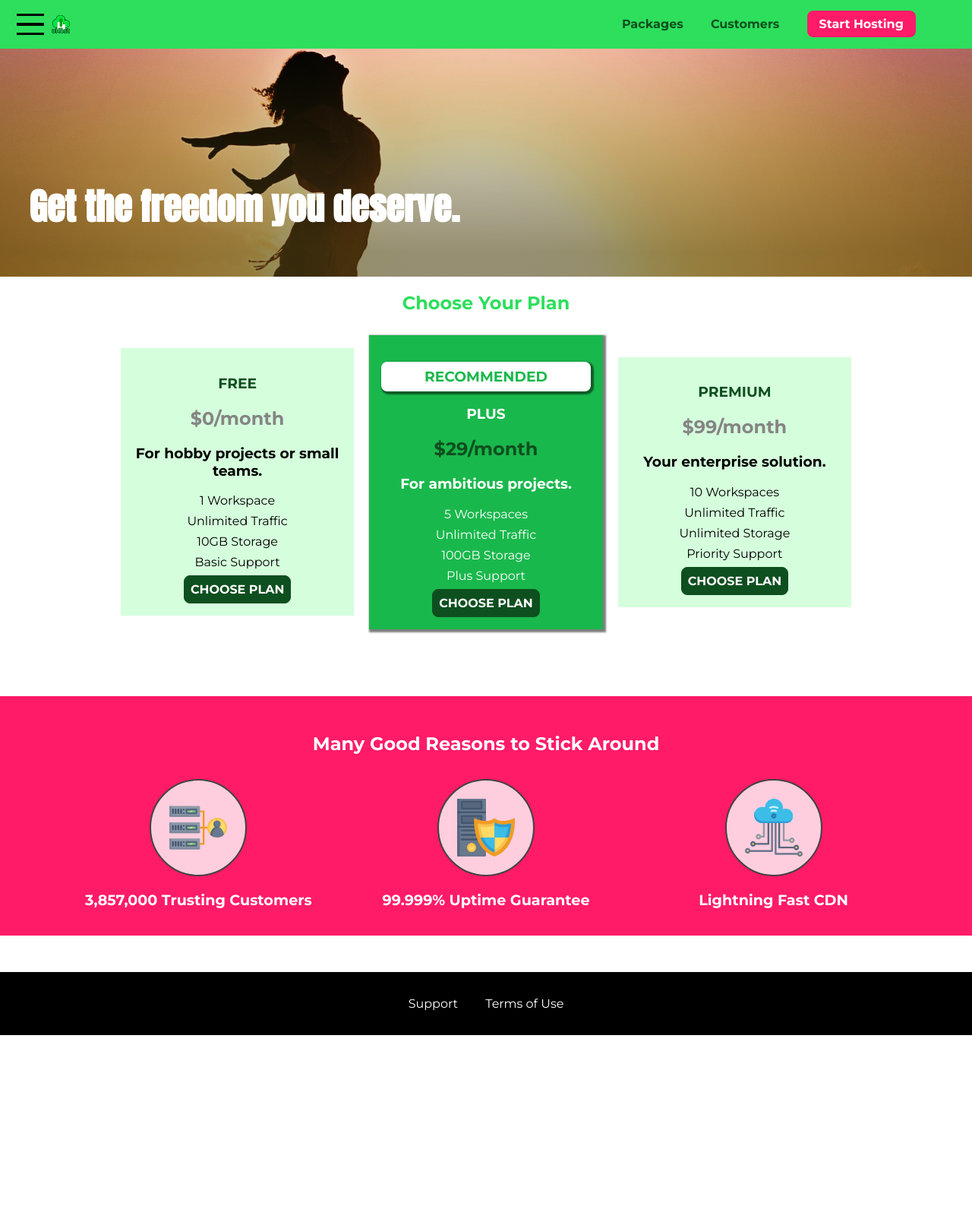
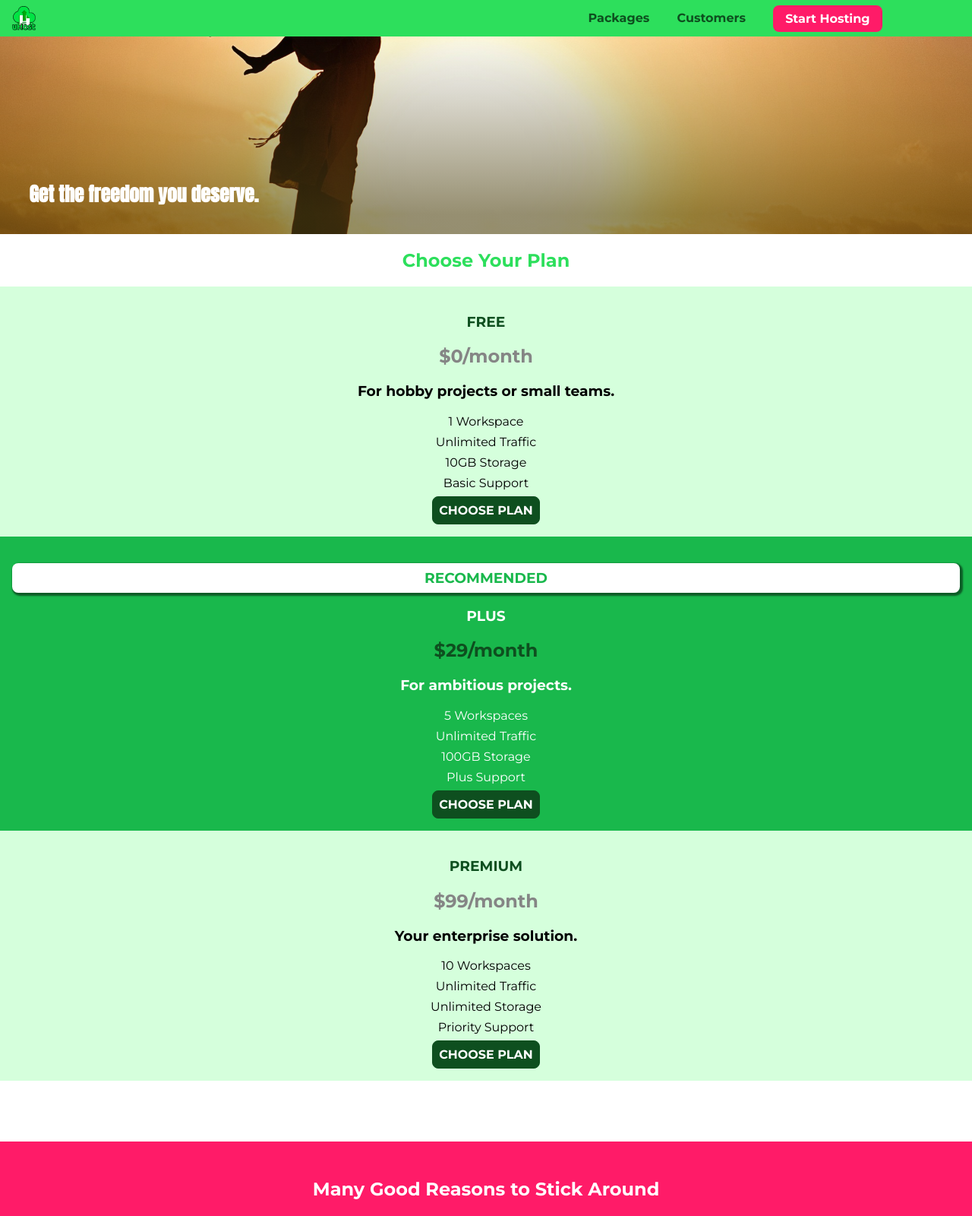
Before and after one commit to MirzaSB/css, a plain HTML site: page section10/index.html in a window 1280 px wide. Shown: the top 1600 px of the page at 76% size. Before the commit the page ends 1362 px from the top, so only its background shows below. Drawn offline with Linux system fonts and the light colour scheme.

Commit message:
Assignment 5

```diff
--- a/section10/main.css
+++ b/section10/main.css
@@ -1,6 +1,6 @@
 #product-overview {
   background: linear-gradient(to top, rgba(80, 68, 18, 0.6) 10%, transparent),
-    url("images/freedom.jpg") left 10% bottom 70%/cover no-repeat border-box,
+    url("images/freedom.jpg") center/cover no-repeat border-box,
     #ff1b68;
   /* background-image: url("freedom.jpg");
     background-size: cover;
@@ -26,7 +26,7 @@
   font-size: 1.6rem;
 }
 
-@media (min-width: 40rem) {
+@media (min-width: 40rem) and (min-height: 60rem) {
 
   #product-overview {
     height: 40vh;
@@ -43,26 +43,19 @@
   text-align: center;
 }
 
-.plan__list {
-  width: 80%;
-  margin: auto;
-  text-align: center;
-}
-
 .plan {
   background: #d5ffdc;
   text-align: center;
   padding: 1rem;
-  margin: 0.5rem;
-  display: inline-block;
-  width: 30%;
-  vertical-align: middle;
+  margin: 0.5rem, 0;
+  /* display: inline-block; */
+  width: 100%;
+  /* vertical-align: middle; */
 }
 
 .plan--highlighted {
   background: #19b84c;
   color: white;
-  box-shadow: 2px 2px 2px 2px rgba(0, 0, 0, 0.5);
 }
 
 .plan__annotation {
@@ -99,6 +92,26 @@
   margin: 0.5rem 0;
 }
 
+@media(min-width: 200rem)  {
+
+  .plan__list {
+    width: 100%;
+    text-align: center;
+  }
+
+  .plan {
+    display: inline-block;
+    width: 30%;
+    vertical-align: middle;
+    min-width: 13rem;
+    max-width: 25rem;
+  }
+
+  .plan--highlighted {
+    box-shadow: 2px 2px 2px 2px rgba(0, 0, 0, 0.5);
+  }
+}
+
 #key-features {
   background: #ff1b68;
   margin-top: 5rem;
@@ -110,18 +123,11 @@
   margin: 2rem;
 }
 
-.key-feature__list {
-  list-style: none;
-  margin: 0;
-  padding: 0;
-  text-align: center;
-}
-
-.key-feature {
+/* .key-feature {
   display: inline-block;
-  width: 30%;
+  width: 100%;
   vertical-align: top;
-}
+} */
 
 .key-feature__image {
   background: #ffcede;
@@ -138,6 +144,17 @@
   font-weight: bold;
   color: white;
   font-size: 1.2rem;
+}
+
+@media(min-width: 40rem) {
+
+  .key-feature {
+    display: inline-block;
+    width: 30%;
+    max-width: 25rem;
+    vertical-align: top;
+  }
+
 }
 
 /* h1 {
--- a/section10/shared.css
+++ b/section10/shared.css
@@ -60,7 +60,7 @@ body {
   text-decoration: none;
   font-weight: bold;
   font-size: 1.5rem;
-  height: 1.5rem;
+  height: 2.0rem;
   /* width: 20px; */
   display: inline-block;
   vertical-align: middle;
@@ -85,8 +85,7 @@ body {
 }
 
 .main-nav__item {
-  display: inline-block;
-  margin: 0 1rem;
+  display: none;
 }
 
 .main-nav__item a,
@@ -134,8 +133,9 @@ body {
 }
 
 .main-footer__link {
-  display: inline-block;
-  margin: 0 1rem;
+  margin: 1rem 0rem 1rem 0rem;
+  /* display: inline-block;
+  margin: 0 1rem; */
 }
 
 .main-footer__link a {
@@ -200,3 +200,24 @@ body {
 .open {
     display: block !important;
 }
+
+@media (min-width: 40rem) {
+
+  .toggle-button {
+    display: none;
+  }
+
+  .main-nav__item {
+    display: inline-block;
+    margin: 0 1rem;
+  }
+
+  .main-footer__link {
+    display: inline-block;
+    width: 30%;
+    max-width: 25rem;
+    vertical-align: top;
+    margin: 0rem 1rem 0rem 1rem;
+  }
+
+}
```
Also changed, not shown: section10/customers/customers.css (+27 -10 lines).
